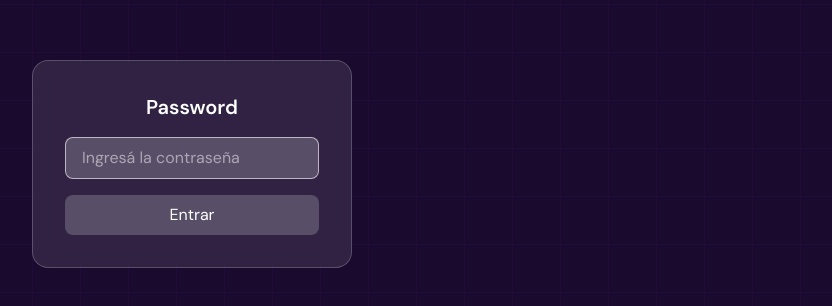
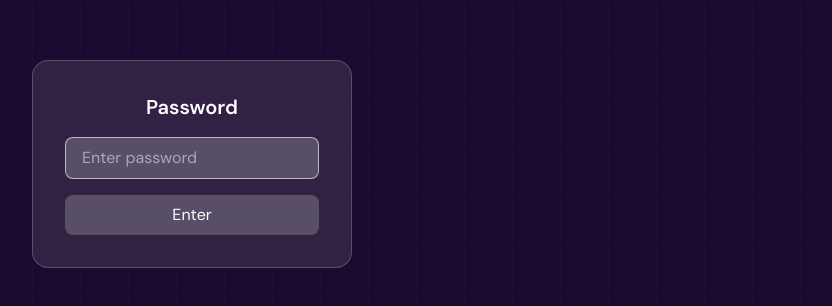
Before and after one commit to wicouy/Punt_Reactivation_Presentation, a React (Vite) app: page / in a window 1280 px wide. Shown: the part 236-542 px from the top of the page, without its empty margins (448-1280 px from the left). Built offline with nearby package versions, Linux system fonts and the light colour scheme.

Commit message:
fix lang

```diff
--- a/src/App.tsx
+++ b/src/App.tsx
@@ -25,15 +25,15 @@ export default function App() {
               }
             }}
             className="rounded-lg px-4 py-2 bg-white/20 text-white placeholder-white/50 outline-none border border-white/30 focus:border-white/60"
-            placeholder="Ingresá la contraseña"
+            placeholder="Enter password"
             autoFocus
           />
-          {error && <p className="text-red-400 text-sm text-center">Contraseña incorrecta</p>}
+          {error && <p className="text-red-400 text-sm text-center">Incorrect password</p>}
           <button
             onClick={() => { if (input === PASSWORD) setUnlocked(true); else setError(true) }}
             className="bg-white/20 hover:bg-white/30 text-white rounded-lg py-2 transition"
           >
-            Entrar
+            Enter
           </button>
         </div>
       </div>
```
